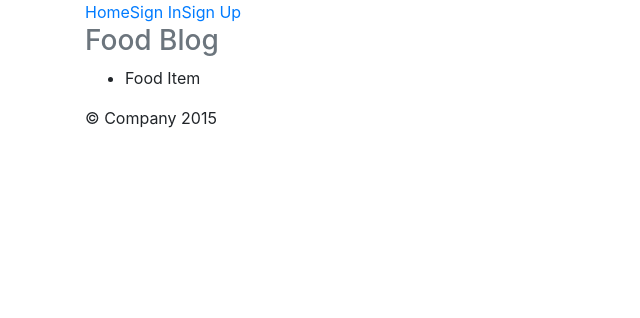
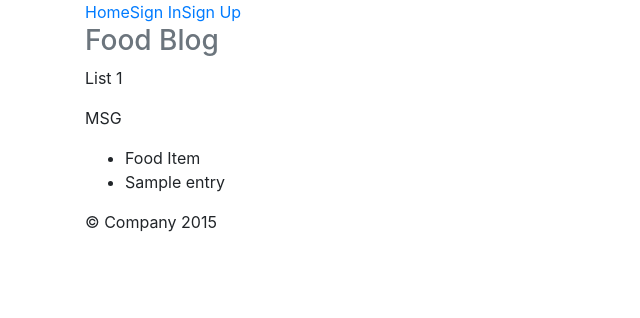
Before and after one commit to kamikaz1k/food-blog, a Flask app: template templates/food-master-list.html in a window 1280 px wide. Shown: the top 318 px of the page, without its empty margins (0-640 px from the left). Run offline with Flask 2, Linux system fonts and the light colour scheme; the template is opened without the code that fills it: most values are stand-ins (such as "Sample title", 1, 10 or a date in 2020); parts of the project's set-up code (start-up, migrations or seed data) failed here and were passed over; some libraries are stand-ins or nearby versions.

Commit message:
updated food templates to show stuff

```diff
--- a/templates/food-master-edit.html
+++ b/templates/food-master-edit.html
@@ -25,7 +25,13 @@
 
         <div>
             Details about food
+            <ul>
+                {% for detail in post %}
+                <li>{{ detail }}</li>
+                {% endfor %}
+            </ul>
         </div>
+        <p>{{msg}}</p>
 
         <footer class="footer">
             <p>&copy; Company 2015</p>
--- a/templates/food-master-list.html
+++ b/templates/food-master-list.html
@@ -24,8 +24,13 @@
         </div>
 
         <div>
+            <p>List {{ posts.length }}</p>
+            <p>MSG {{ msg }}</p>
             <ul>
                 <li>Food Item</li>
+                {% for entry in posts %}
+                <li>{{ entry }}</li>
+                {% endfor %}
             </ul>
         </div>
 
```
